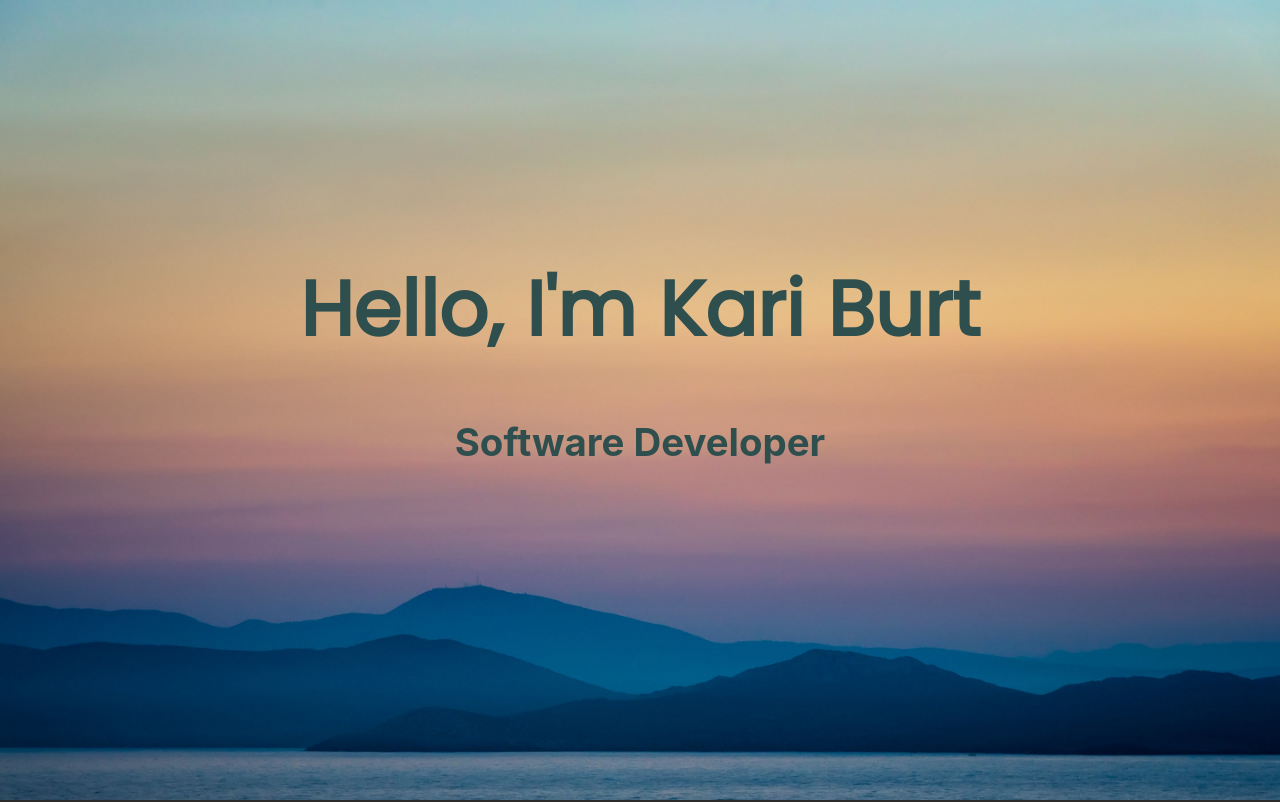
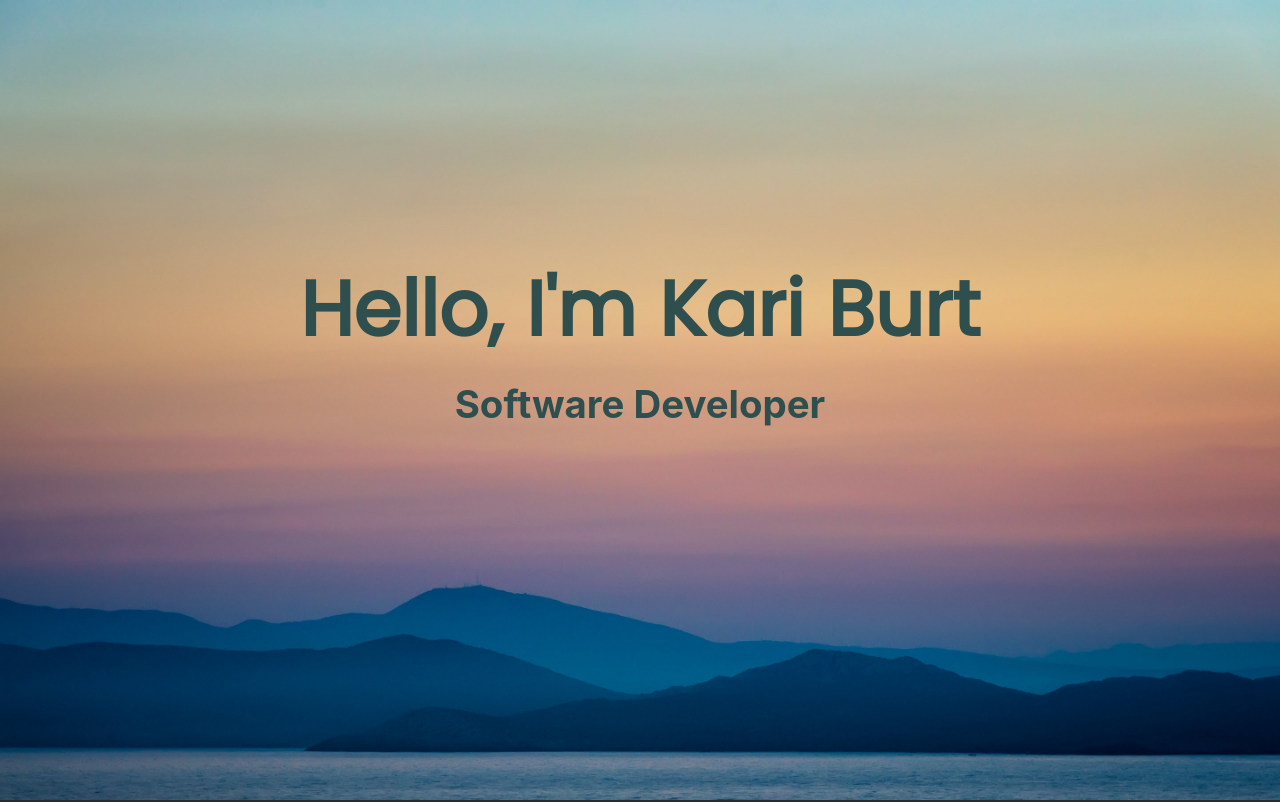
Before and after one commit to KariAndreah/kari, a React (Create React App) app: page / in a window 1280 px wide. Shown: the top 802 px of the page. Built offline with nearby package versions, Linux system fonts and the light colour scheme.

Commit message:
changing job spacing

```diff
--- a/src/components/layout.css
+++ b/src/components/layout.css
@@ -20,6 +20,7 @@
 }
 .job{
     font-size: max(3vw, 25px);
+    margin-top: -1em;
 }
 @media only screen and (max-width: 960px){
     #home{
@@ -126,7 +127,6 @@ p{
 #contact{
     background: lightslategray;
     display: flex;
-
 }
 .contactH1{
     color: white;
```
